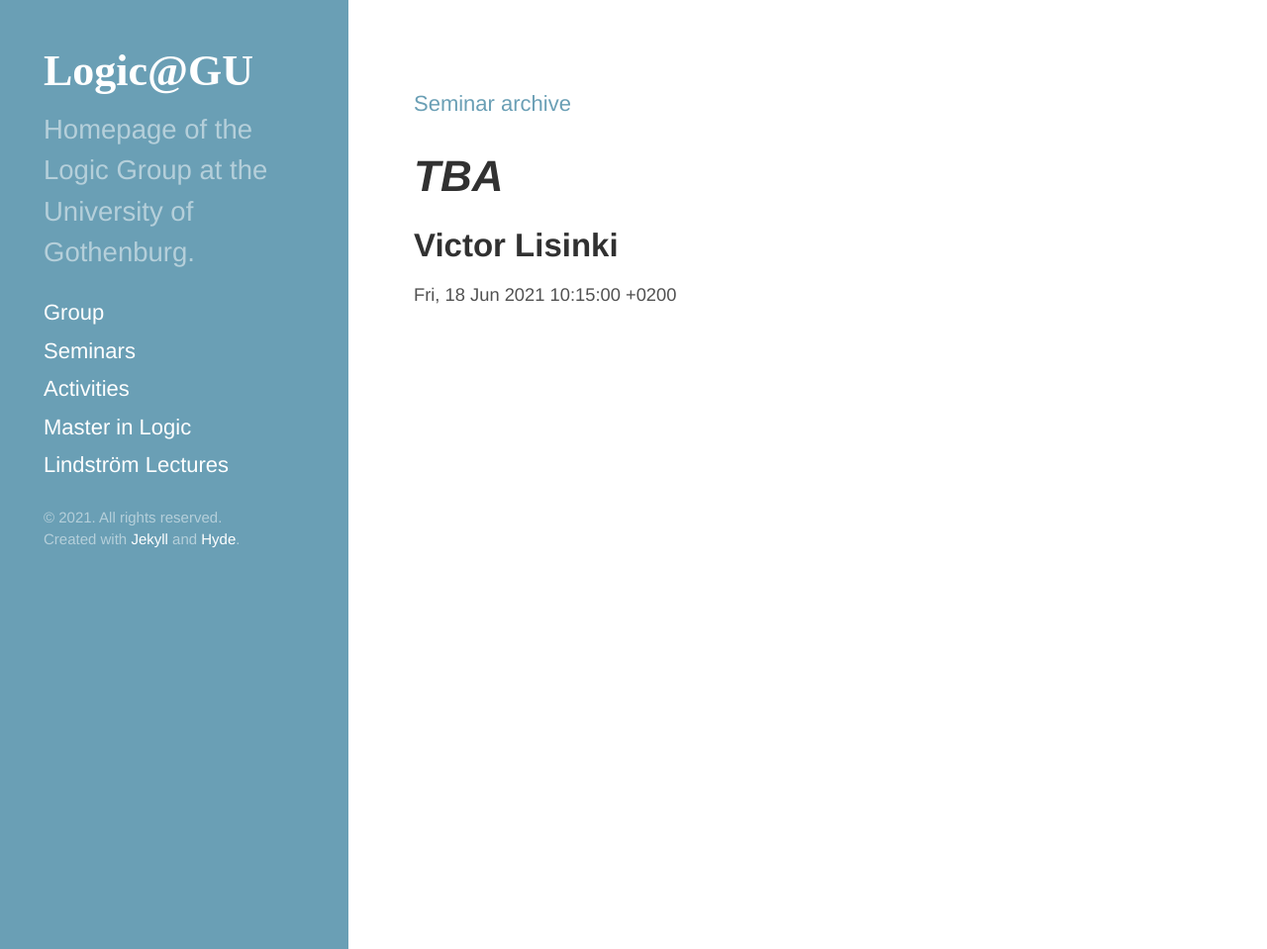
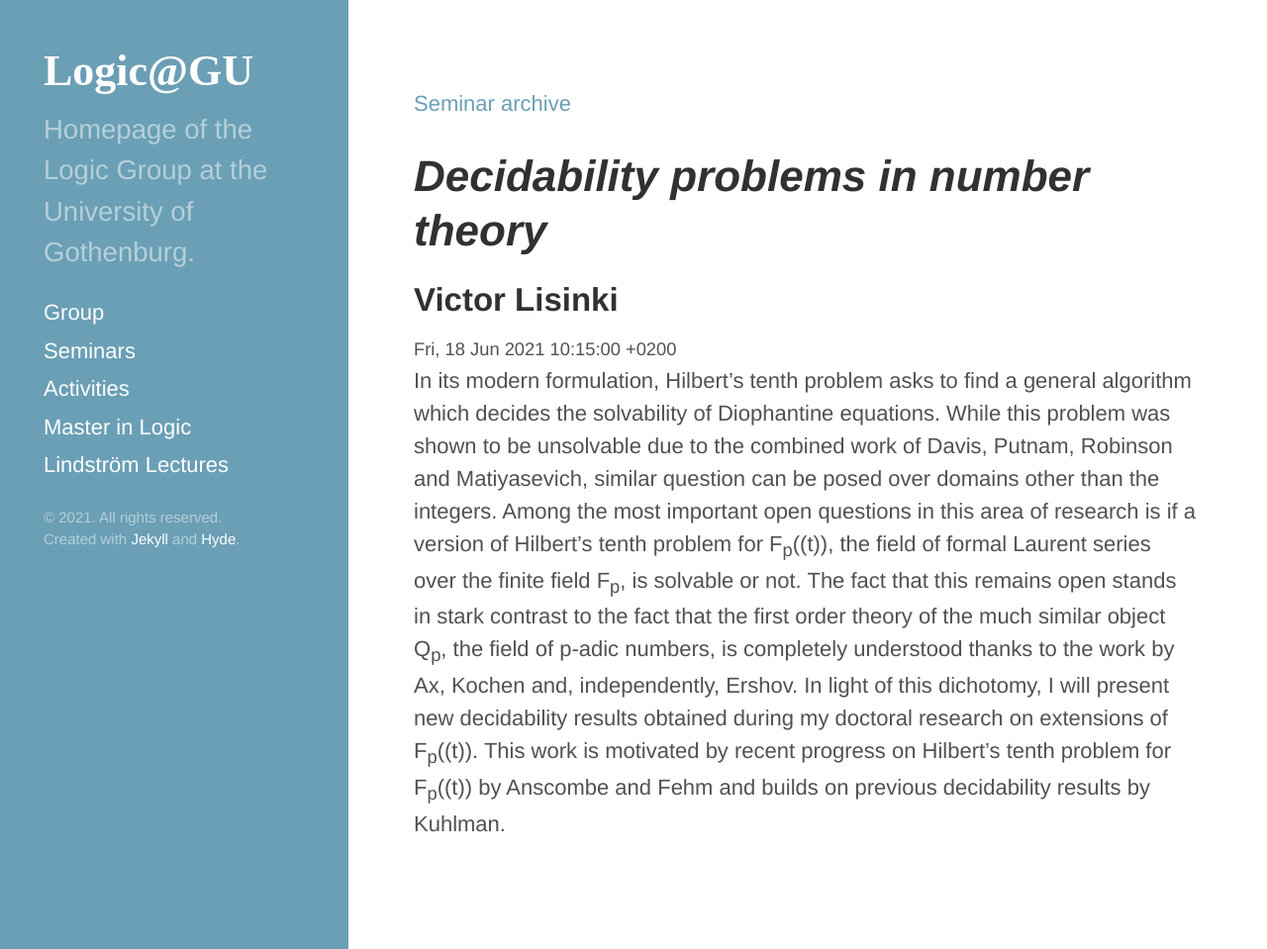
Before and after one commit to greleigh/Logic-GU, a Jekyll site: the page built from seminars/_posts/21VT/2021-06-18-victor-lisinki.md, in a window 1280 px wide and 959 px high. Shown: the whole window at 99% size. Built offline with Jekyll 4.4.1, drawn with Linux system fonts in a browser that asks for light colours; some web fonts are replaced.

Commit message:
Added info on Lisinki's seminar.

```diff
--- a/seminars/_posts/21VT/2021-06-18-victor-lisinki.md
+++ b/seminars/_posts/21VT/2021-06-18-victor-lisinki.md
@@ -1,6 +1,8 @@
 ---
 speaker: Victor Lisinki
-affil:
-title: TBA
+affil: Oxford
+title: Decidability problems in number theory
 date: 2021-06-18 10:15:00 +02:00
 ---
+In its modern formulation, Hilbert's tenth problem asks to find a general algorithm which decides the solvability of Diophantine equations. While this problem was shown to be unsolvable due to the combined work of Davis, Putnam, Robinson and Matiyasevich, similar question can be posed over domains other than the integers.
+Among the most important open questions in this area of research is if a version of Hilbert's tenth problem for F<sub>p</sub>((t)), the field of formal Laurent series over the finite field F<sub>p</sub>, is solvable or not. The fact that this remains open stands in stark contrast to the fact that the first order theory of the much similar object Q<sub>p</sub>, the field of p-adic numbers, is completely understood thanks to the work by Ax, Kochen and, independently, Ershov. In light of this dichotomy, I will present new decidability results obtained during my doctoral research on extensions of F<sub>p</sub>((t)). This work is motivated by recent progress on Hilbert's tenth problem for F<sub>p</sub>((t)) by Anscombe and Fehm and builds on previous decidability results by Kuhlman.
```
